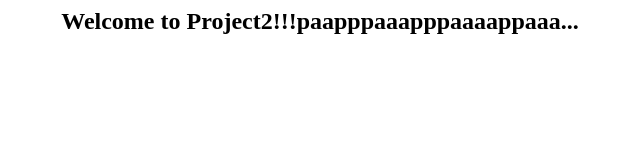
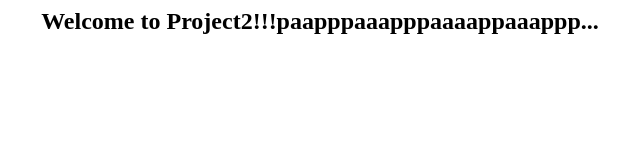
Before and after one commit to priyanka24-hash/project-2, a plain HTML site: page index.html in a window 1280 px wide. Shown: the whole page, without its empty margins (320-960 px from the left). Drawn offline with Linux system fonts and the light colour scheme.

Commit message:
Update index.html

```diff
--- a/index.html
+++ b/index.html
@@ -3,6 +3,6 @@
 <title> Priyanka </title>
 </head>
 <body style = "background-image:url('images/github3.jpg'); background-size: 100%">
-<h2 ALIGN=CENTER>Welcome to Project2!!!paapppaaapppaaaappaaa...</h2>
+<h2 ALIGN=CENTER>Welcome to Project2!!!paapppaaapppaaaappaaappp...</h2>
 </body>
 </html>
```
